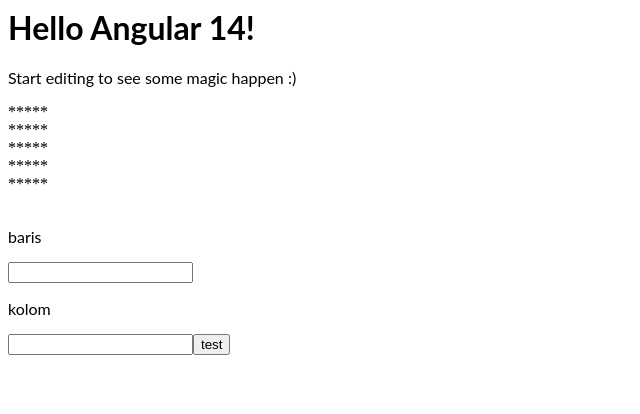
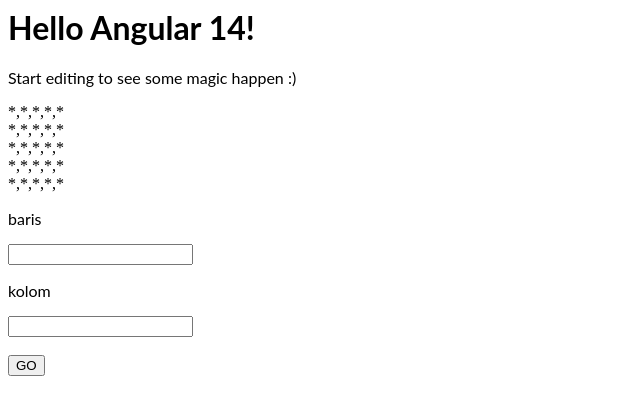
Before and after one commit to tifs73/c14180073-Angular1, an Angular app: page / in a window 1280 px wide. Shown: the top 414 px of the page, without its empty margins (0-640 px from the left). Built offline with nearby package versions, Linux system fonts and the light colour scheme.

Commit message:
2 files modified

```diff
--- a/src/app/app.component.html
+++ b/src/app/app.component.html
@@ -3,18 +3,16 @@
 	Start editing to see some magic happen :)
 </p>
 
-<div *ngFor="let output of hitung">
-  <div *ngFor="let output1 of output">
-	{{output1}}
-  </div>
-  <br>
+<div *ngFor="let star of papan; let i=index">
+  {{star}}
 </div>
+
 
 <p>baris</p>
 <input [(ngModel)]="baris" type="text"/>
-<br/>
 
 <p>kolom</p>
 <input [(ngModel)]="kolom" type="text"/>
+<br> <br>
 
-<button (click)="button()">test</button>{{test}}
+<button (click)="button()">GO</button>{{test}}
--- a/src/app/app.component.ts
+++ b/src/app/app.component.ts
@@ -7,15 +7,19 @@
 })
 export class AppComponent {
   name = "Angular " + VERSION.major;
-  test : String;
-  baris : 0;
-  kolom : 0;
-
-  hitung = [
-    ["*****", "*****", "*****", "*****", "*****"]
-  ];
+  public papan = new Array(5).fill(0).map(() => new Array(5).fill("*"));
+  test: String;
+  baris: 0;
+  kolom: 0;
+  counter = 0;
 
   button() {
     this.test = "berhasil";
+    if (this.counter % 2 == 0) {
+      this.counter++;
+      //player1 genap
+    } else {
+      //player2 ganjil
+    }
   }
 }
```
